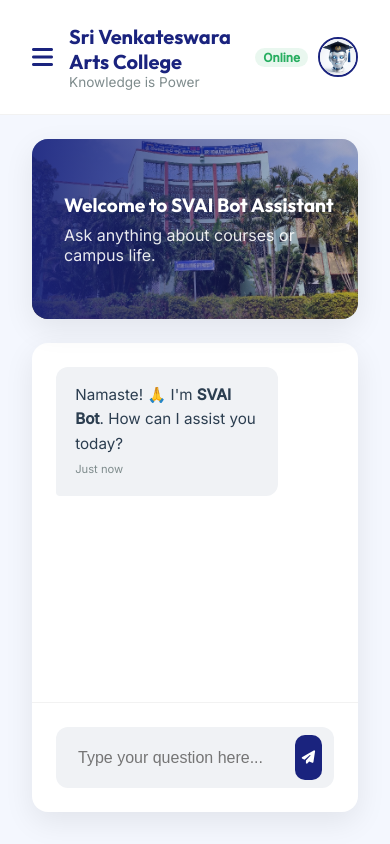
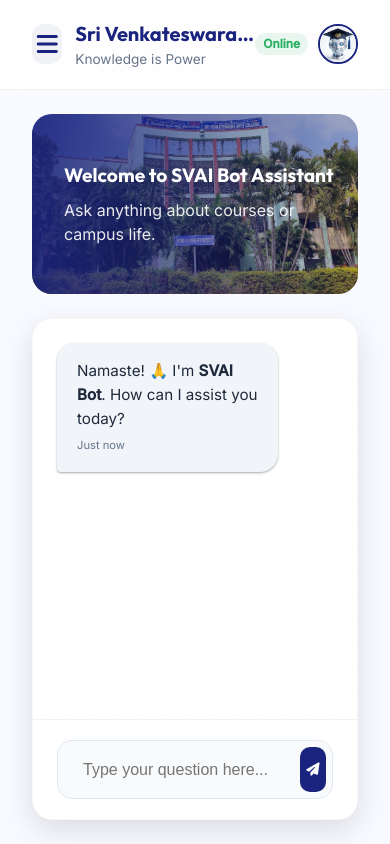
Before and after one commit to iamvinay-dev/svai-chatbot, a Flask app: page / in a window 390 px wide. Run offline with Flask 3, Linux system fonts and the light colour scheme.

Commit message:
Fix: Mobile responsiveness and premium UI overhaul

```diff
--- a/static/css/style.css
+++ b/static/css/style.css
@@ -1,14 +1,19 @@
 :root {
     --primary: #1a237e; /* Deep Royal Blue */
-    --primary-light: #534bae;
+    --primary-light: #3949ab;
+    --primary-dark: #0d1642;
     --accent: #ffd700; /* Gold */
     --accent-dark: #c6a700;
-    --bg-light: #f4f7fe;
+    --bg-light: #f8faff;
     --white: #ffffff;
-    --text-main: #2c3e50;
-    --text-muted: #7f8c8d;
-    --shadow: 0 10px 30px rgba(0, 0, 0, 0.08);
-    --border-radius: 16px;
+    --text-main: #1e293b;
+    --text-muted: #64748b;
+    --gradient-primary: linear-gradient(135deg, #1a237e 0%, #3949ab 100%);
+    --gradient-gold: linear-gradient(135deg, #ffd700 0%, #ffc107 100%);
+    --shadow-sm: 0 1px 3px rgba(0,0,0,0.12), 0 1px 2px rgba(0,0,0,0.24);
+    --shadow-md: 0 4px 20px rgba(0, 0, 0, 0.08);
+    --shadow-lg: 0 10px 30px rgba(0, 0, 0, 0.12);
+    --border-radius: 20px;
     --transition: all 0.3s cubic-bezier(0.4, 0, 0.2, 1);
 }
 
@@ -23,7 +28,9 @@
     background-color: var(--bg-light);
     color: var(--text-main);
     min-height: 100vh;
+    min-height: 100dvh;
     overflow-x: hidden;
+    line-height: 1.5;
 }
 
 h1, h2, h3, .brand-text h1 {
@@ -32,8 +39,31 @@
 
 .app-container {
     display: flex;
-    min-height: 100vh;
-    width: 100vw;
+    height: 100vh;
+    height: 100dvh;
+    width: 100%;
+    max-width: 100%;
+    overflow: hidden;
+    position: relative;
+}
+
+.sidebar-overlay {
+    position: fixed;
+    top: 0;
+    left: 0;
+    width: 100%;
+    height: 100%;
+    background: rgba(0, 0, 0, 0.5);
+    backdrop-filter: blur(4px);
+    z-index: 1000;
+    opacity: 0;
+    visibility: hidden;
+    transition: var(--transition);
+}
+
+.sidebar-overlay.active {
+    opacity: 1;
+    visibility: visible;
 }
 
 /* Sidebar Styling */
@@ -61,19 +91,27 @@
         position: fixed;
         left: -100%;
         top: 0;
-        height: 100vh;
-        box-shadow: 10px 0 40px rgba(0,0,0,0.1);
+        height: 100%;
+        height: 100dvh;
+        width: 280px;
+        box-shadow: 10px 0 40px rgba(0,0,0,0.2);
+        z-index: 1500;
+        border-right: none;
     }
 
     .sidebar.active {
         left: 0;
-        z-index: 1500;
     }
 
     .menu-toggle {
         display: flex;
         align-items: center;
-        margin-right: 1rem;
+        justify-content: center;
+        width: 40px;
+        height: 40px;
+        background: #f0f2f5;
+        border-radius: 12px;
+        margin-right: 0.8rem;
     }
 
     .close-sidebar {
@@ -85,38 +123,57 @@
 
     .app-container {
         flex-direction: column;
+        overflow: hidden;
     }
 
     .main-content {
-        min-height: 100vh;
-        height: auto;
-        overflow-y: visible;
+        height: 100%;
+        height: 100dvh;
+        overflow: hidden;
+        display: flex;
+        flex-direction: column;
     }
 
     .top-bar {
-        padding: 1rem;
+        padding: 0.8rem 1rem;
+        flex-shrink: 0;
     }
 
     .banner-section {
-        margin: 1rem;
-        height: 140px;
+        margin: 0.8rem 1rem;
+        height: 110px;
+        flex-shrink: 0;
     }
 
     .banner-overlay {
-        padding-left: 1rem;
+        padding-left: 1.2rem;
+    }
+
+    .banner-text h3 {
+        font-size: 1.2rem;
     }
 
     .chat-wrapper {
         margin: 0 1rem 1rem 1rem;
+        flex: 1;
+        overflow: hidden;
     }
 
     .header-info h2 {
-        font-size: 1rem;
+        font-size: 0.95rem;
+        white-space: nowrap;
+        overflow: hidden;
+        text-overflow: ellipsis;
+        max-width: 180px;
     }
 
     .profile-dp {
-        width: 30px;
-        height: 30px;
+        width: 34px;
+        height: 34px;
+    }
+
+    .input-area {
+        padding: 1rem;
     }
 }
 
@@ -267,12 +324,15 @@
 }
 
 .top-bar {
-    padding: 1.5rem 2rem;
+    padding: 1.2rem 2rem;
     display: flex;
     justify-content: space-between;
     align-items: center;
-    background: var(--white);
+    background: rgba(255, 255, 255, 0.8);
+    backdrop-filter: blur(10px);
     border-bottom: 1px solid rgba(0,0,0,0.05);
+    z-index: 5;
+    flex-shrink: 0;
 }
 
 .header-info h2 {
@@ -356,11 +416,12 @@
     flex: 1;
     display: flex;
     flex-direction: column;
-    margin: 0 2rem 2rem 2rem;
+    margin: 0 2rem 1.5rem 2rem;
     background: var(--white);
     border-radius: var(--border-radius);
-    box-shadow: var(--shadow);
+    box-shadow: var(--shadow-lg);
     overflow: hidden;
+    border: 1px solid rgba(0,0,0,0.03);
 }
 
 .chat-container {
@@ -369,7 +430,9 @@
     overflow-y: auto;
     display: flex;
     flex-direction: column;
-    gap: 1.5rem;
+    gap: 1.2rem;
+    background-image: radial-gradient(rgba(26, 35, 126, 0.03) 1px, transparent 0);
+    background-size: 24px 24px;
 }
 
 .message {
@@ -387,21 +450,22 @@
 }
 
 .message-content {
-    padding: 1rem 1.2rem;
-    border-radius: 12px;
+    padding: 1rem 1.25rem;
+    border-radius: 18px;
     font-size: 0.95rem;
     line-height: 1.6;
     position: relative;
+    box-shadow: var(--shadow-sm);
 }
 
 .bot-message .message-content {
-    background: #f0f2f5;
+    background: #f1f5f9;
     color: var(--text-main);
     border-bottom-left-radius: 4px;
 }
 
 .user-message .message-content {
-    background: var(--primary);
+    background: var(--gradient-primary);
     color: var(--white);
     border-bottom-right-radius: 4px;
 }
@@ -419,22 +483,26 @@
 
 /* Input Area */
 .input-area {
-    padding: 1.5rem;
+    padding: 1.25rem 1.5rem;
     border-top: 1px solid rgba(0,0,0,0.05);
+    background: var(--white);
+    flex-shrink: 0;
 }
 
 .input-container {
     display: flex;
-    background: #f0f2f5;
-    padding: 8px 12px;
-    border-radius: 12px;
+    background: #f8fafc;
+    padding: 6px 6px 6px 15px;
+    border-radius: 15px;
     align-items: center;
     transition: var(--transition);
+    border: 1px solid #e2e8f0;
 }
 
 .input-container:focus-within {
     background: var(--white);
-    box-shadow: 0 0 0 2px var(--primary-light);
+    border-color: var(--primary-light);
+    box-shadow: 0 0 0 4px rgba(57, 73, 171, 0.1);
 }
 
 #userInput {
@@ -563,14 +631,15 @@
     text-shadow: 0 4px 15px rgba(0,0,0,0.6);
 }
 
-.courses-list {
-    padding: 0;
-    overflow-y: auto;
-    flex: 1;
+.table-responsive {
+    overflow-x: auto;
+    -webkit-overflow-scrolling: touch;
+    width: 100%;
 }
 
 .courses-list table {
     width: 100%;
+    min-width: 500px;
     border-collapse: collapse;
 }
 
@@ -598,8 +667,9 @@
 }
 
 /* Custom Scrollbar */
-.chat-container::-webkit-scrollbar, .courses-list::-webkit-scrollbar {
+.chat-container::-webkit-scrollbar, .table-responsive::-webkit-scrollbar, .courses-list::-webkit-scrollbar {
     width: 6px;
+    height: 6px;
 }
 
 .chat-container::-webkit-scrollbar-track, .courses-list::-webkit-scrollbar-track {
--- a/templates/index.html
+++ b/templates/index.html
@@ -3,7 +3,8 @@
 
 <head>
     <meta charset="UTF-8">
-    <meta name="viewport" content="width=device-width, initial-scale=1.0">
+    <meta name="viewport" content="width=device-width, initial-scale=1.0, maximum-scale=1.0, user-scalable=no, viewport-fit=cover">
+    <meta name="theme-color" content="#1a237e">
     <title>SVAI Bot | Sri Venkateswara Arts College (TTD)</title>
 
     <!-- Google tag (gtag.js) -->
@@ -49,7 +50,15 @@
 </head>
 
 <body>
+    <!-- Preloader -->
+    <div id="preloader" style="position: fixed; top: 0; left: 0; width: 100%; height: 100%; background: #fff; z-index: 9999; display: flex; flex-direction: column; align-items: center; justify-content: center; transition: opacity 0.5s;">
+        <div style="width: 80px; height: 80px; border: 5px solid #f3f3f3; border-top: 5px solid #1a237e; border-radius: 50%; animation: spin 1s linear infinite;"></div>
+        <p style="margin-top: 20px; font-family: 'Outfit', sans-serif; color: #1a237e; font-weight: 600; font-size: 1.2rem;">SVAI Bot Initializing...</p>
+        <style>@keyframes spin { 0% { transform: rotate(0deg); } 100% { transform: rotate(360deg); } }</style>
+    </div>
+
     <div class="app-container">
+        <div class="sidebar-overlay" id="sidebarOverlay"></div>
         <!-- Sidebar / Navigation -->
         <aside class="sidebar" id="sidebar">
             <div class="close-sidebar" id="closeSidebar">
@@ -146,18 +155,20 @@
                 <h3>Programmes Offered</h3>
             </div>
             <div class="courses-list">
+                <div class="table-responsive">
                     <table>
                         <thead>
                             <tr>
                                 <th>Programme Name</th>
-                            <th>Seats</th>
-                            <th>Fee (Rs.)</th>
+                                <th style="text-align: center;">Seats</th>
+                                <th style="text-align: right;">Fee (Rs.)</th>
                             </tr>
                         </thead>
                         <tbody id="coursesTableBody">
                             <!-- Courses will be populated here -->
                         </tbody>
                     </table>
+                </div>
             </div>
             <div class="modal-footer">
                 <button class="back-btn"><i class="fa-solid fa-arrow-left"></i> Back to Home</button>
```
Also changed, not shown: static/js/script.js (+33 -6 lines). Lines whose indentation alone changed are shown as unchanged.
